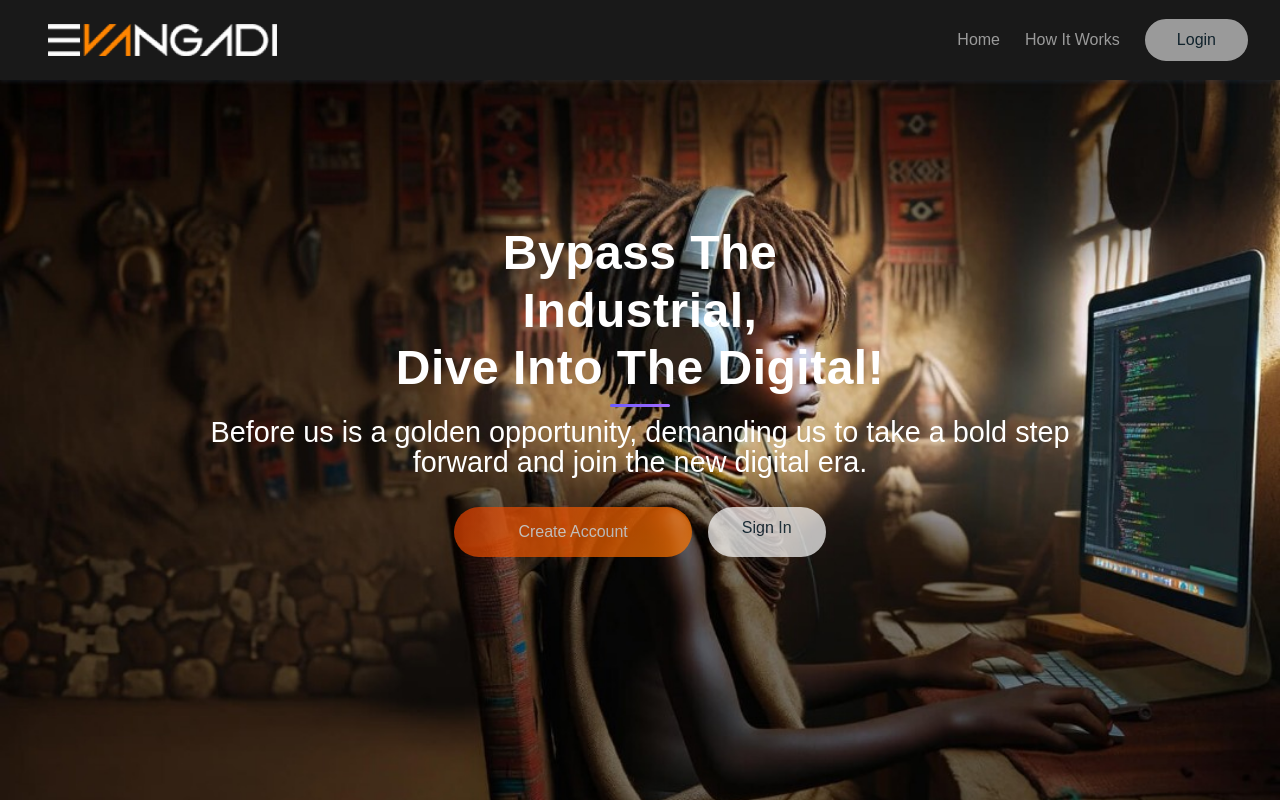
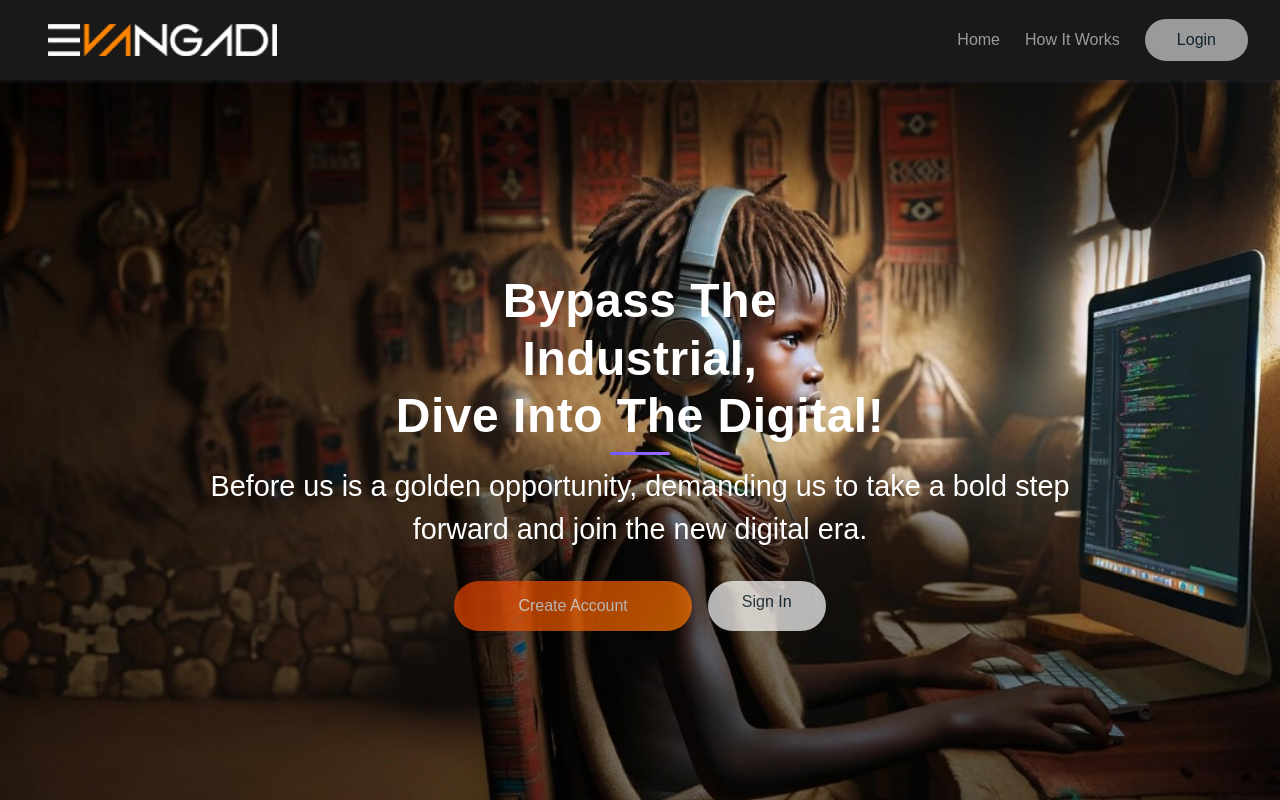
Before and after one commit to sazluz/Evangadi-Fourm-frontend, a React (Vite) app in the folder cliant/: page / in a window 1280 px wide. Shown: the top 800 px of the page. Built offline with nearby package versions, Linux system fonts and the light colour scheme; no server answers.

Commit message:
Refactor LandingPage.module.css for better structure

```diff
--- a/cliant/src/pages/LandingPage/LandingPage.module.css
+++ b/cliant/src/pages/LandingPage/LandingPage.module.css
@@ -1,19 +1,43 @@
-
 .background {
-	background-image: url('/Landingpage1.jpg');
-	background-size: cover;
-	background-position: center;
-	background-repeat: no-repeat;
   height: 100vh;
   color: white;
   display: flex;
   flex-direction: column;
   justify-content: flex-start;
   text-align: center;
+  background-size: cover;
+  background-position: center;
+  background-repeat: no-repeat;
 }
 
-a {
-     text-decoration: underline;
+.textDiv {
+  display: flex;
+  flex-direction: column;
+  align-items: center;
+  margin-top: 15%;
+}
+
+.textDiv h2 {
+  font-size: 3rem;
+  text-transform: capitalize;
+  font-weight: 900;
+  line-height: 1.2;
+  margin-bottom: 20px;
+  color: white;
+}
+
+.textDiv p {
+  width: 75%;
+  font-size: 1.8rem;
+  color: white;
+  font-weight: 500;
+  line-height: 1.5;
+  margin-bottom: 30px;
+}
+
+.linkDiv {
+  display: flex;
+  gap: 1rem;
 }
 
 .createAccount {
@@ -24,13 +48,12 @@ a {
   background-image: linear-gradient(310deg, rgb(255, 120, 0), rgb(227, 63, 0));
   padding: 1rem 4rem;
   font-size: 1rem;
-     color: rgb(255, 255, 255);
+  color: white;
   border-radius: 30px;
   position: relative;
   z-index: 1;
   transition: 0.4s ease-in-out;
 }
-
 
 .createAccount::after {
   content: "";
@@ -38,38 +61,34 @@ a {
   display: block;
   position: absolute;
   width: 100%;
-
   background-image: linear-gradient(310deg, rgb(255, 130, 26), rgb(255, 139, 0));
   border-radius: 30px;
-     left: 0px;
+  left: 0;
   z-index: -1;
   transition: 0.4s ease-in-out;
   transform: scale(0);
-     bottom: 0px;
+  bottom: 0;
 }
 
 .createAccount:hover {
   color: rgb(33, 37, 41);
 }
 
-
-
 .signIn {
   text-decoration: none;
   display: inline-block;
   text-transform: capitalize;
   font-weight: 500;
-     background: rgb(255, 255, 255);
-     padding: .625rem 2rem;
+  background: white;
+  padding: 0.625rem 2rem;
   font-size: 1rem;
   color: rgb(11, 43, 60);
   border-radius: 30px;
   position: relative;
   z-index: 1;
   transition: 0.4s ease-in-out;
-     border: 2px solid rgb(255, 255, 255);
+  border: 2px solid white;
 }
-
 
 .signIn::after {
   content: "";
@@ -80,90 +99,40 @@ a {
   height: 0%;
   background-image: linear-gradient(310deg, rgb(255, 130, 26), rgb(255, 139, 0));
   border-radius: 30px;
-     left: 0px;
+  left: 0;
   z-index: -1;
   transition: 0.4s ease-in-out;
   transform: scale(0);
-     bottom: 0px;
+  bottom: 0;
 }
 
 .signIn:hover {
-     color: rgb(255, 255, 255);
+  color: white;
   background-color: #fe8303;
 }
 
-.textDiv{
-     /* margin-top: 18%; */
-     display: flex;
-     flex-direction: column;
-     align-items: center;
+/* Responsive adjustments */
+@media only screen and (max-width: 767px) {
+  .textDiv {
+    margin-top: 30%;
   }
-
- h2 {
-     margin-top: 9rem;
-     margin-bottom: 0rem;
-     font-weight: 500;
-     line-height: 1.2;
-     color: var(--bs-heading-color);
-}
-
   .textDiv h2 {
-     font-size: 3rem;
-     color: rgb(255, 255, 255);
-     text-transform: capitalize;
-     font-weight: 900;
-     line-height: 1.2;
-     margin-bottom: 20px;
-}
-.textDiv p {
-     width: 75%;
-     font-size:1.8rem;
-}
-
-@media only screen and (min-width: 768px){
-     h2 {
-         font-size: 60px;
+    font-size: 1.8rem;
   }
 }
 
-.linkDiv {
-     display: flex;
-     gap: 1rem;
-}
-
-p {
-     margin-top: 0px;
-     margin-bottom: 1rem;
-}
-
- p {
-     font-size: 16px;
-     color: rgb(255, 255, 255);
-     font-weight: 500;
-     line-height: 30px;
-     margin-bottom: 30px;
-}
-
-@media only screen and (max-width: 767px){
-     .textDiv{
-     margin-top: 30%;
-}
-   .textDiv h2 {
-        font-size: 1.5rem;
-     }
-}
-@media only screen and (max-width: 620px){
+@media only screen and (max-width: 620px) {
   .createAccount {
- padding: .5rem 1rem;
+    padding: 0.5rem 1rem;
   }
   .signIn {
-           padding: .625rem 1rem;
-           font-size: .8rem;
+    padding: 0.625rem 1rem;
+    font-size: 0.8rem;
   }
 }
 
-@media only screen and (max-width: 520px){
-     .textDiv{
+@media only screen and (max-width: 520px) {
+  .textDiv {
     margin-top: 40%;
   }
 }
```
Lines whose indentation alone changed are shown as unchanged.
